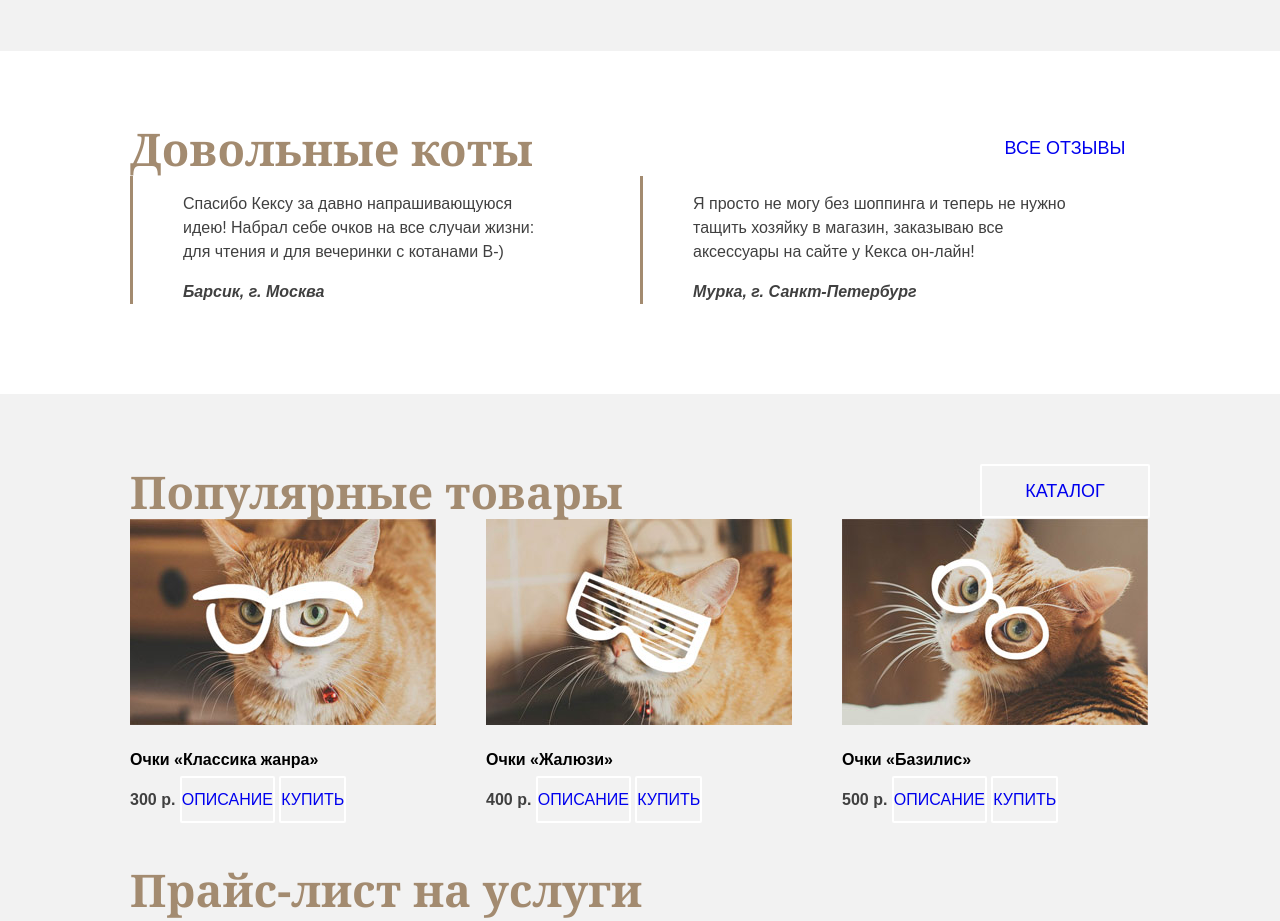
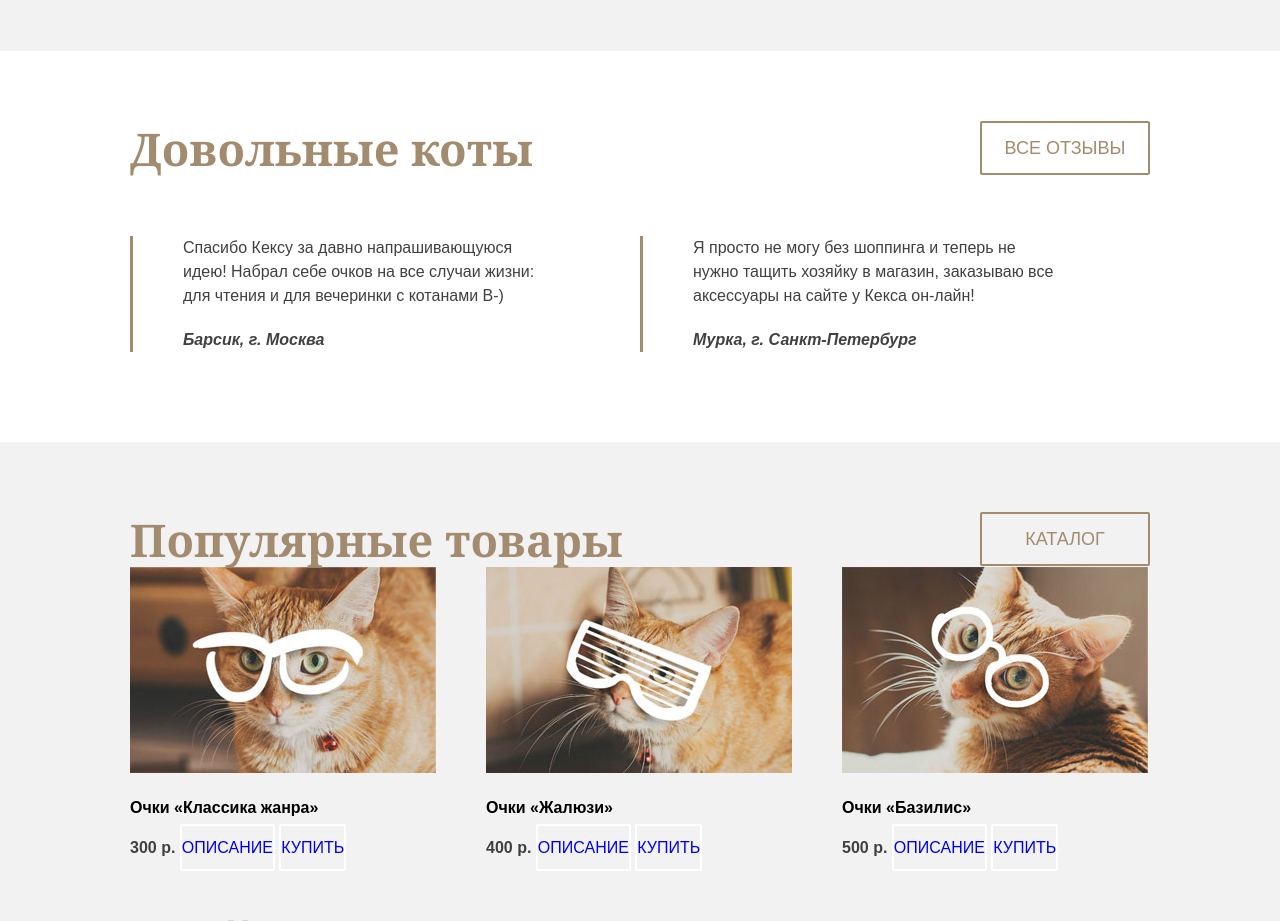
Before and after one commit to EugeneAndrievsky/keksby, a plain HTML site: page index.html in a window 1280 px wide. Shown: the part 1420-2341 px from the top of the page. Drawn offline with Linux system fonts and the light colour scheme.

Commit message:
закончил блок Довольные Коты

```diff
--- a/css/style.css
+++ b/css/style.css
@@ -244,10 +244,7 @@ body {
   margin-left: 130px;
 }
 
-.reviews {
-  padding-top: 70px;
-  padding-bottom: 90px;
-}
+
 
 .reference-title {
   display: inline-block;
@@ -273,17 +270,31 @@ body {
   color: rgba(141, 116, 90, 0.3);
 }
 
+.reviews {
+  padding-top: 70px;
+  padding-bottom: 90px;
+}
+
+.reviews-list {
+  margin-top: 60px;
+}
+
 .review-item {
   float: left;
-  width: 377px;
+  width: 370px;
   margin: 0;
-  margin-right: 80px;
+  margin-right: 87px;
   padding: 0;
   padding-left: 50px;
 
   font-size: 16px;
 
   border-left: 3px solid #a38b70;
+}
+
+.review-item p{
+  margin-top: 0;
+  margin-bottom:  20px;
 }
 
 .review-author {
--- a/index.html
+++ b/index.html
@@ -76,7 +76,7 @@
     <div class="reviews">
       <div class="container">
       <h2 class="section-title">Довольные коты</h2>
-      <a class="btn btn-quick-order" href="#" title="Посмотреть все отзывы">Все отзывы</a>
+      <a class="btn btn-brown-ghost btn-quick-order" href="#" title="Посмотреть все отзывы">Все отзывы</a>
 
         <div class="reviews-list clearfix">
           <blockquote class="review-item">
@@ -95,7 +95,7 @@
     <div class="popular-and-price">
       <div class="container">
         <h2 class="section-title">Популярные товары</h2>
-        <a class="btn btn-quick-order" href="#" title="Посмотреть все товары">Каталог</a>
+        <a class="btn btn-brown-ghost btn-quick-order" href="#" title="Посмотреть все товары">Каталог</a>
         <div class="popular-items clearfix">
           <div class="catalog-item">
             <img src="img/glasses-1.jpg" alt="очки «Классика жанра»" width="306" height="206">
```
